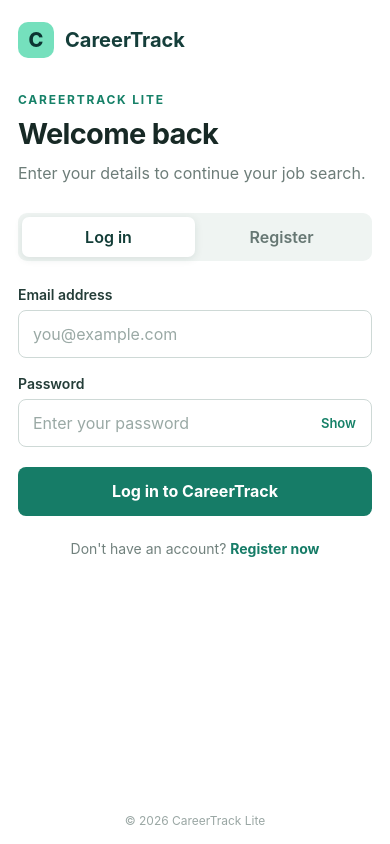
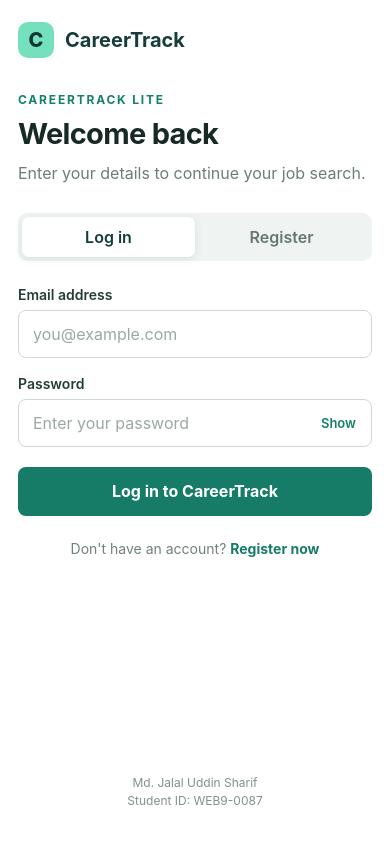
Before and after one commit to jalal-uddin-sharif/careertrack-lite, a React (Vite) app in the folder client/: page /login in a window 390 px wide. Built offline with nearby package versions, Linux system fonts and the light colour scheme; no server answers.

Commit message:
add student details and remove demo script

```diff
--- a/client/src/App.css
+++ b/client/src/App.css
@@ -905,6 +905,7 @@ input {
 }
 
 .not-found-page {
+  position: relative;
   min-height: 100vh;
   padding: 25px;
   display: grid;
@@ -923,3 +924,37 @@ input {
   margin: 0 0 25px;
   color: #6b7e79;
 }
+
+.student-footer {
+  padding: 20px 5%;
+  display: flex;
+  justify-content: center;
+  gap: 12px;
+  color: #82918d;
+  font-size: 12px;
+  text-align: center;
+}
+
+.student-footer span + span::before {
+  content: "|";
+  margin-right: 12px;
+  color: #bdc8c5;
+}
+
+.not-found-page .student-footer {
+  position: absolute;
+  bottom: 0;
+  left: 0;
+  width: 100%;
+}
+
+@media (max-width: 480px) {
+  .student-footer {
+    flex-direction: column;
+    gap: 3px;
+  }
+
+  .student-footer span + span::before {
+    display: none;
+  }
+}
--- /dev/null
+++ b/client/src/components/StudentFooter.jsx
@@ -0,0 +1,10 @@
+function StudentFooter() {
+  return (
+    <footer className="student-footer">
+      <span>Md. Jalal Uddin Sharif</span>
+      <span>Student ID: WEB9-0087</span>
+    </footer>
+  )
+}
+
+export default StudentFooter
--- a/client/src/pages/ApplicationForm.jsx
+++ b/client/src/pages/ApplicationForm.jsx
@@ -1,6 +1,7 @@
 import { useEffect, useState } from 'react'
 import { Link, useNavigate, useParams } from 'react-router-dom'
 import Navbar from '../components/Navbar'
+import StudentFooter from '../components/StudentFooter'
 
 const API_URL = import.meta.env.VITE_API_URL || ''
 
@@ -192,6 +193,7 @@ function ApplicationForm({ onLogout }) {
           )}
         </div>
       </section>
+      <StudentFooter />
     </main>
   )
 }
--- a/client/src/pages/Applications.jsx
+++ b/client/src/pages/Applications.jsx
@@ -2,6 +2,7 @@ import { useEffect, useState } from 'react'
 import { Link } from 'react-router-dom'
 import Navbar from '../components/Navbar'
 import ApplicationCard from '../components/ApplicationCard'
+import StudentFooter from '../components/StudentFooter'
 
 const API_URL = import.meta.env.VITE_API_URL || ''
 
@@ -195,6 +196,7 @@ function Applications({ onLogout }) {
           </>
         )}
       </section>
+      <StudentFooter />
     </main>
   )
 }
--- a/client/src/pages/AuthPage.jsx
+++ b/client/src/pages/AuthPage.jsx
@@ -2,6 +2,7 @@ import { useState } from 'react'
 import AuthSidePanel from '../components/AuthSidePanel'
 import Login from '../components/Login'
 import Register from '../components/Register'
+import StudentFooter from '../components/StudentFooter'
 
 function AuthPage({ startPage, onLogin }) {
   const [page, setPage] = useState(startPage)
@@ -22,7 +23,7 @@ function AuthPage({ startPage, onLogin }) {
           <Register changePage={setPage} onLogin={onLogin} />
         )}
 
-        <p className="copyright">&copy; 2026 CareerTrack Lite</p>
+        <StudentFooter />
       </section>
     </main>
   )
--- a/client/src/pages/Dashboard.jsx
+++ b/client/src/pages/Dashboard.jsx
@@ -3,6 +3,7 @@ import { Link } from 'react-router-dom'
 import Navbar from '../components/Navbar'
 import StatCard from '../components/StatCard'
 import StatusBadge from '../components/StatusBadge'
+import StudentFooter from '../components/StudentFooter'
 
 const API_URL = import.meta.env.VITE_API_URL || ''
 
@@ -112,6 +113,7 @@ function Dashboard({ user, onLogout }) {
           </>
         )}
       </section>
+      <StudentFooter />
     </main>
   )
 }
--- a/client/src/pages/NotFound.jsx
+++ b/client/src/pages/NotFound.jsx
@@ -1,4 +1,5 @@
 import { Link } from 'react-router-dom'
+import StudentFooter from '../components/StudentFooter'
 
 function NotFound() {
   return (
@@ -9,6 +10,7 @@ function NotFound() {
         <p>The page you are looking for does not exist.</p>
         <Link className="primary-link" to="/dashboard">Go to dashboard</Link>
       </div>
+      <StudentFooter />
     </main>
   )
 }
```
Also changed, not shown: 2 other files (tests, documents, lock files or other folders).
